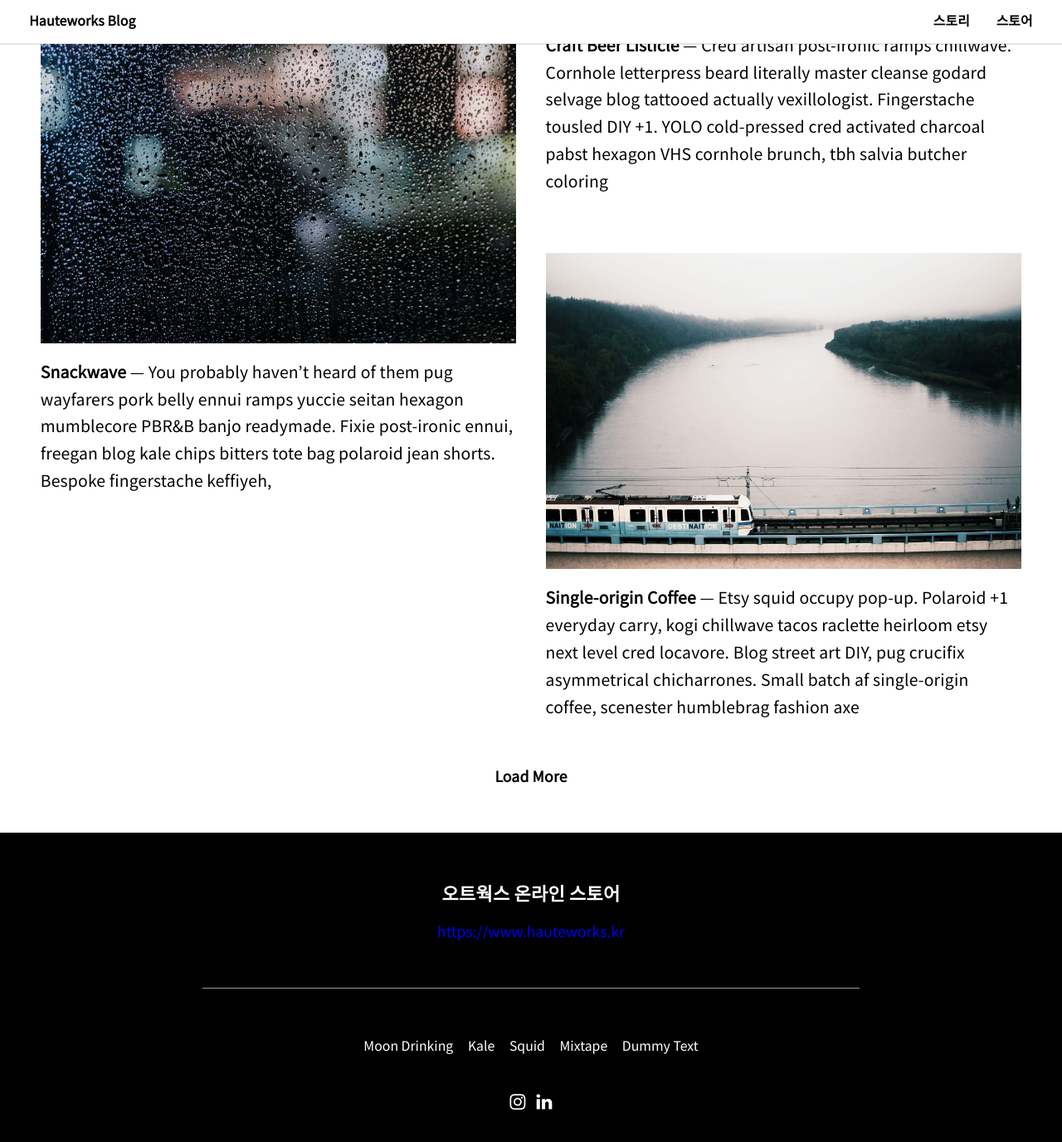
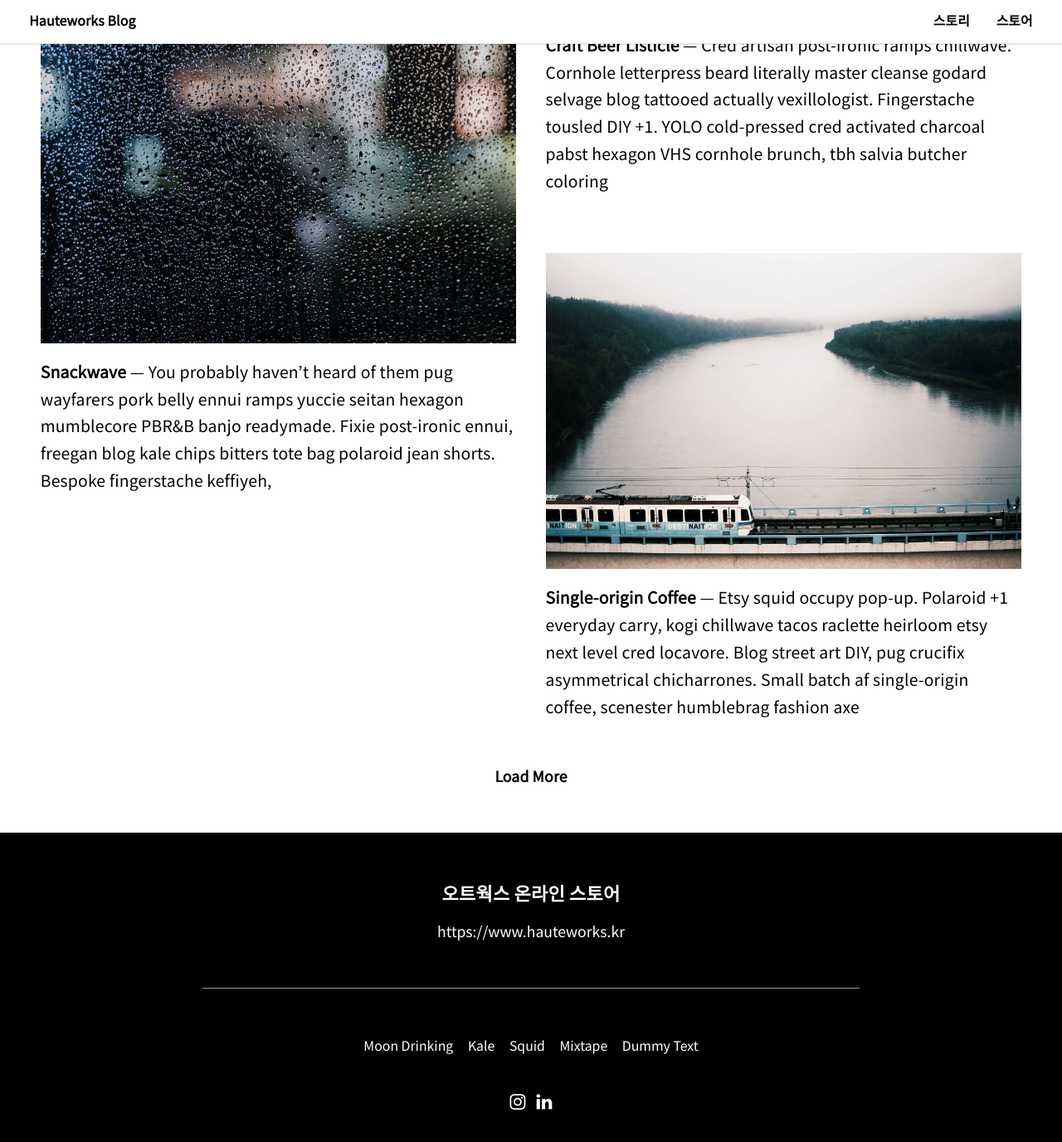
Before and after one commit to hauteworks/hauteworks-blog, a Jekyll site: the page built from index.html, in a window 1280 px wide and 1400 px high, scrolled down 4070 px. Shown: the top 1377 px of the window at 83% size. Built offline with Jekyll 4.4.1, drawn with Linux system fonts in a browser that asks for light colours; the list of posts is cut into pages by our own code.

Commit message:
formatting for storelink on footer

```diff
--- a/_includes/footer.html
+++ b/_includes/footer.html
@@ -4,7 +4,7 @@
     <div class="subscribe" id="subscribe">
       <div class="subscribe__container">
         <span class="subscribe__title">오트웍스 온라인 스토어</span>
-        <p class="subscribe__text"><a href="https://kr.hauteworks.com" target="_blank">https://www.hauteworks.kr</a></p>
+        <p class="subscribe__text"><a id = "storelink", href="https://kr.hauteworks.com" target="_blank">https://www.hauteworks.kr</a></p>
       </div>
     </div>
 
```
Also changed, not shown: assets/css/app.min.css.
